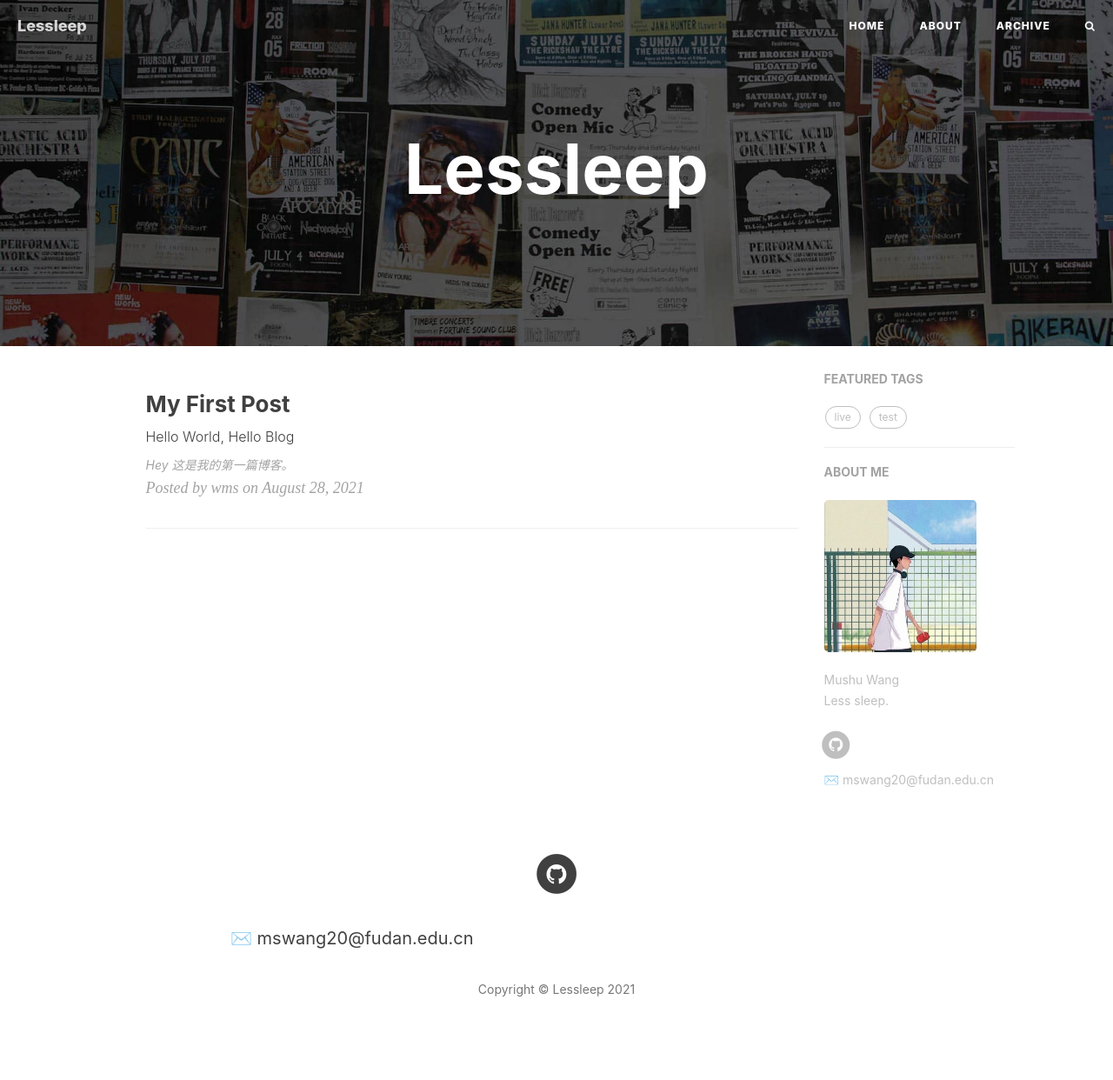
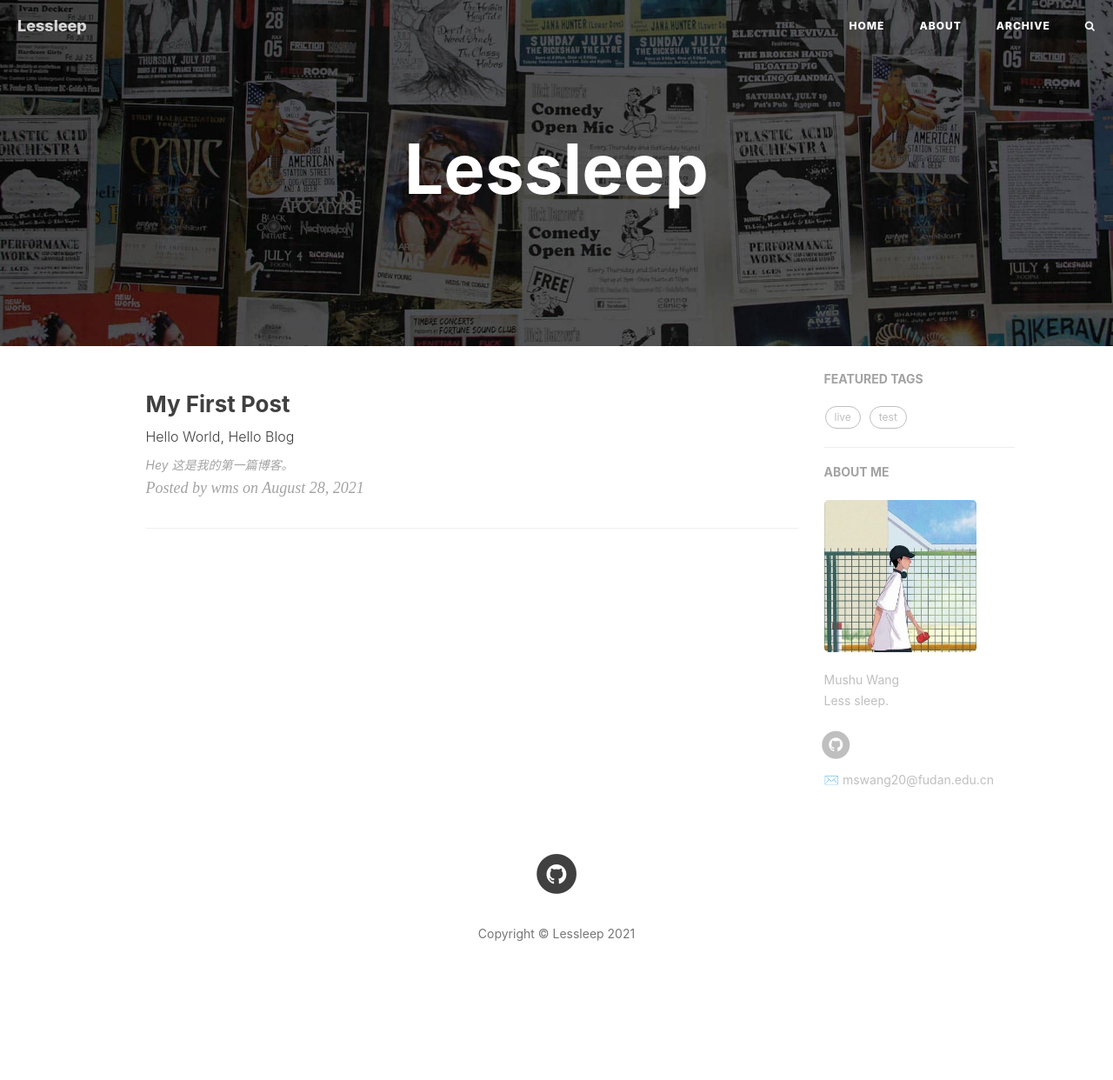
Before and after one commit to mswang1998/mswang1998.github.io, a Jekyll site: the page built from index.html, in a window 1280 px wide. Shown: the whole page at 87% size. Built offline with Jekyll 4.4.1, drawn with Linux system fonts in a browser that asks for light colours; nearby versions of some CDN libraries; the list of posts is cut into pages by our own code; comment, search, counter and statistics services are not loaded; after the commit the page ends 1178 px from its top, so only the background shows below that.

Commit message:
update email

```diff
--- a/_includes/short-about.html
+++ b/_includes/short-about.html
@@ -10,5 +10,8 @@
     {% endif %}
     <!-- SNS Link -->
     {% include sns-links.html %}
+    {% if site.email %}
+    <p>✉️ {{site.email}}</p>
+    {% endif %}
   </div>
 </section>
--- a/_includes/sns-links.html
+++ b/_includes/sns-links.html
@@ -79,6 +79,3 @@
   </li>
   {% endif %}
 </ul>
-{% if site.email %}
-    <p>✉️ {{site.email}}</p>
-{% endif %}
```
